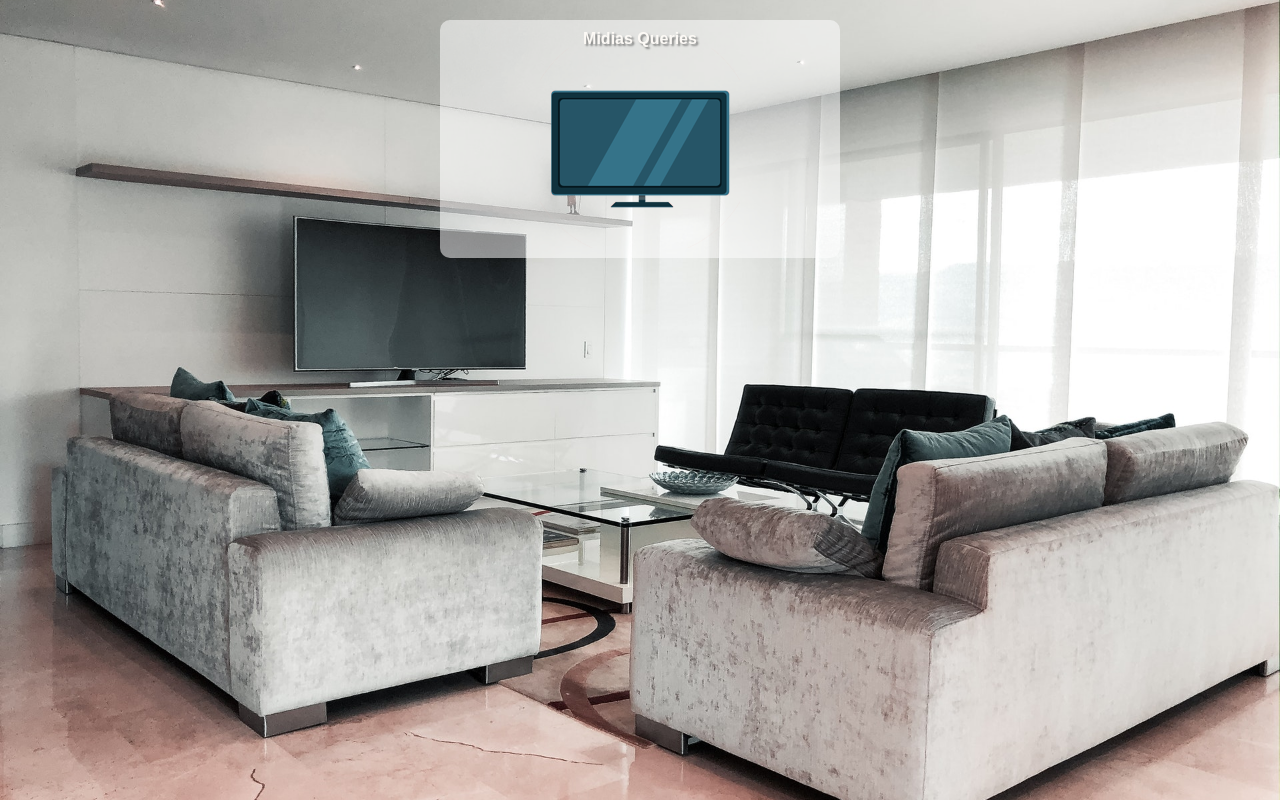
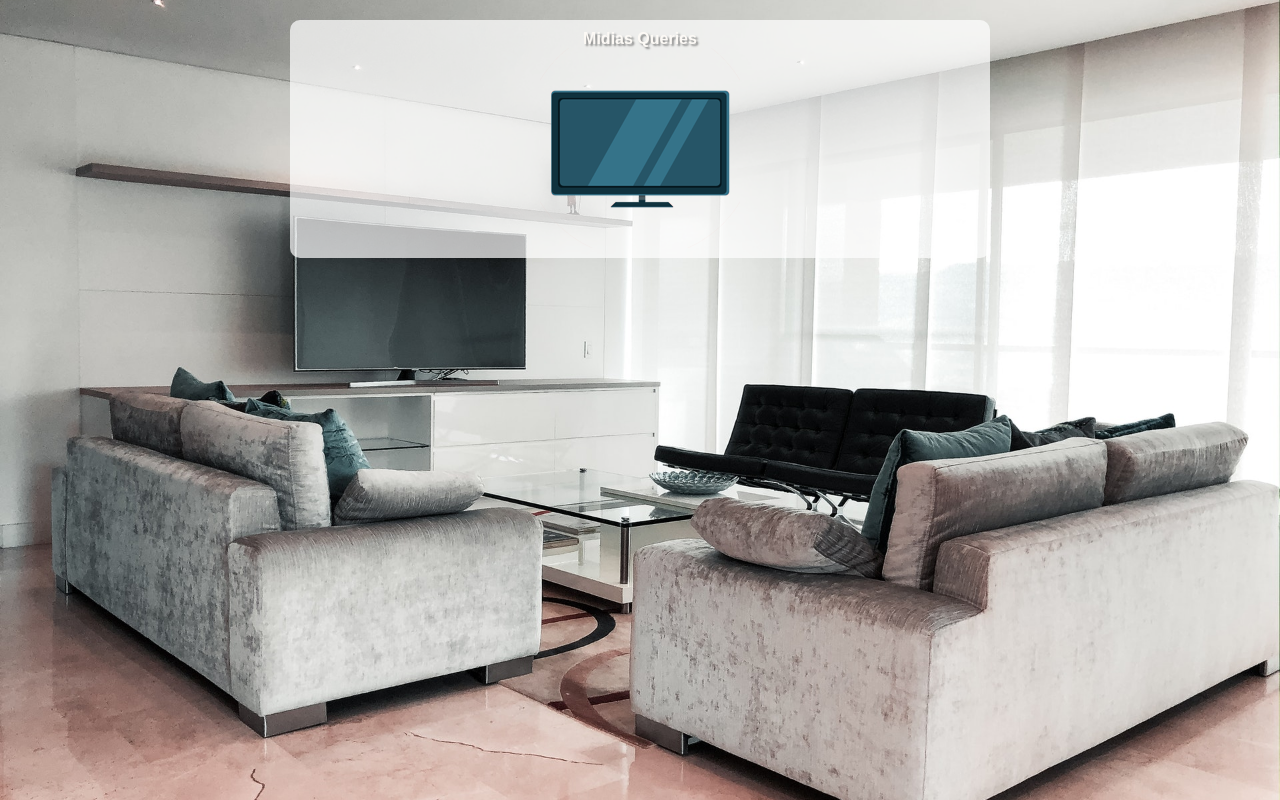
Before and after one commit to LuisVictor25/HTML__CSS, a plain HTML site: page exercícios/ex-26/mq004/index.html in a window 1280 px wide. Drawn offline with Linux system fonts and the light colour scheme.

Commit message:
atualização cor de fundo

```diff
--- a/exercícios/ex-26/mq004/estilo/style.css
+++ b/exercícios/ex-26/mq004/estilo/style.css
@@ -17,7 +17,7 @@ body{
 }
 
 main{
-    background-color:#ffffff87;
+    background-color:rgba(255, 255, 255, 0.705);
      width: 400px;
      margin:auto;
      margin-top:20px;
--- a/exercícios/ex-26/mq004/media/query.css
+++ b/exercícios/ex-26/mq004/media/query.css
@@ -53,6 +53,10 @@
     body{
         background-image: url(../img/back-tv.jpg);
     }
+
+    main{
+        width:700px
+    }
     img#phone{display:none;}
     img#tablet{display:none;}
     img#print{display: none;}
```
